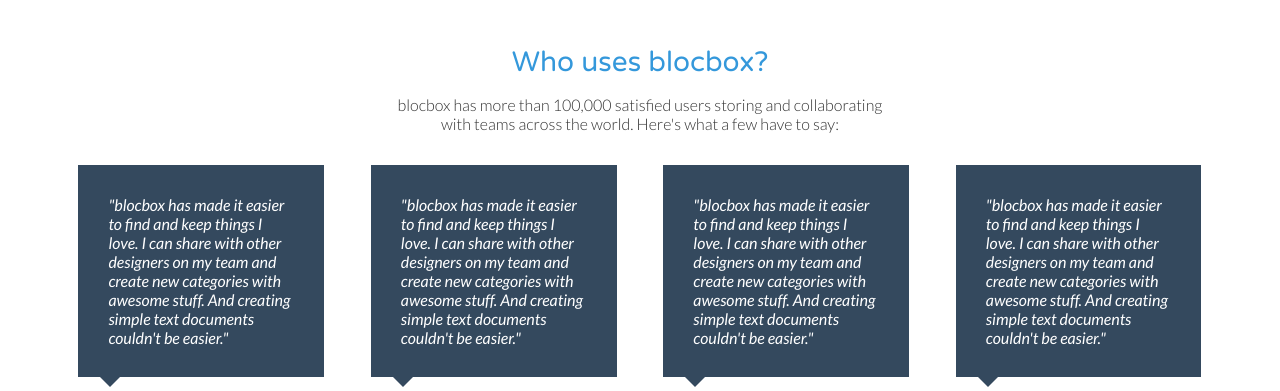
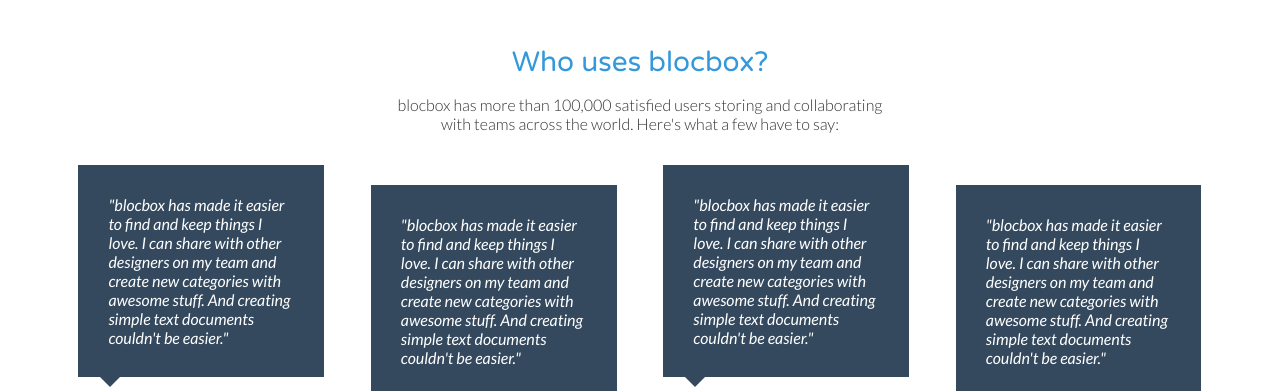
Before and after one commit to martab7/Blocbox2, a plain HTML site: page index.html in a window 1280 px wide. Shown: the part 1711-2102 px from the top of the page. Drawn offline with Linux system fonts and the light colour scheme; files that its build step writes are made by us from their sources; files whose address does not match are found by name.

Commit message:
Final-commit

```diff
--- a/CSS/style.css
+++ b/CSS/style.css
@@ -41,6 +41,10 @@ h1, h2, h3, h4, h5, h6 {
    position:relative;
    min-height: 1px;
    margin:0 2% 20px;
+ }
+
+ .one-fourth.subclass {
+    margin-top: 20px;
  }
 
  @media (min-width: 768px) {
--- a/index.html
+++ b/index.html
@@ -126,7 +126,7 @@
        <img src="https://s3.amazonaws.com/uifaces/faces/twitter/jsa/128.jpg" alt="avatar">
        <p class="name"><strong>Stella B.</strong><br/>Freelance Designer, N. Dakota</p>
     </li>
-    <li class="one-fourth">
+    <li class="one-fourth subclass">
       <blockquote>"blocbox has made it easier to find and keep things I love. I can share with other designers on my team and create new categories with awesome stuff. And creating simple text documents couldn't be easier."
       </blockquote>
       <img src="https://s3.amazonaws.com/uifaces/faces/twitter/jsa/128.jpg" alt="avatar">
@@ -138,7 +138,7 @@
       <img src="https://s3.amazonaws.com/uifaces/faces/twitter/jsa/128.jpg" alt="avatar">
       <p class="name"><strong>Stella B.</strong><br/>Freelance Designer, N. Dakota</p>
     </li>
-    <li class="one-fourth">
+    <li class="one-fourth subclass">
       <blockquote>"blocbox has made it easier to find and keep things I love. I can share with other designers on my team and create new categories with awesome stuff. And creating simple text documents couldn't be easier."
       </blockquote>
       <img src="https://s3.amazonaws.com/uifaces/faces/twitter/jsa/128.jpg" alt="avatar">
```
